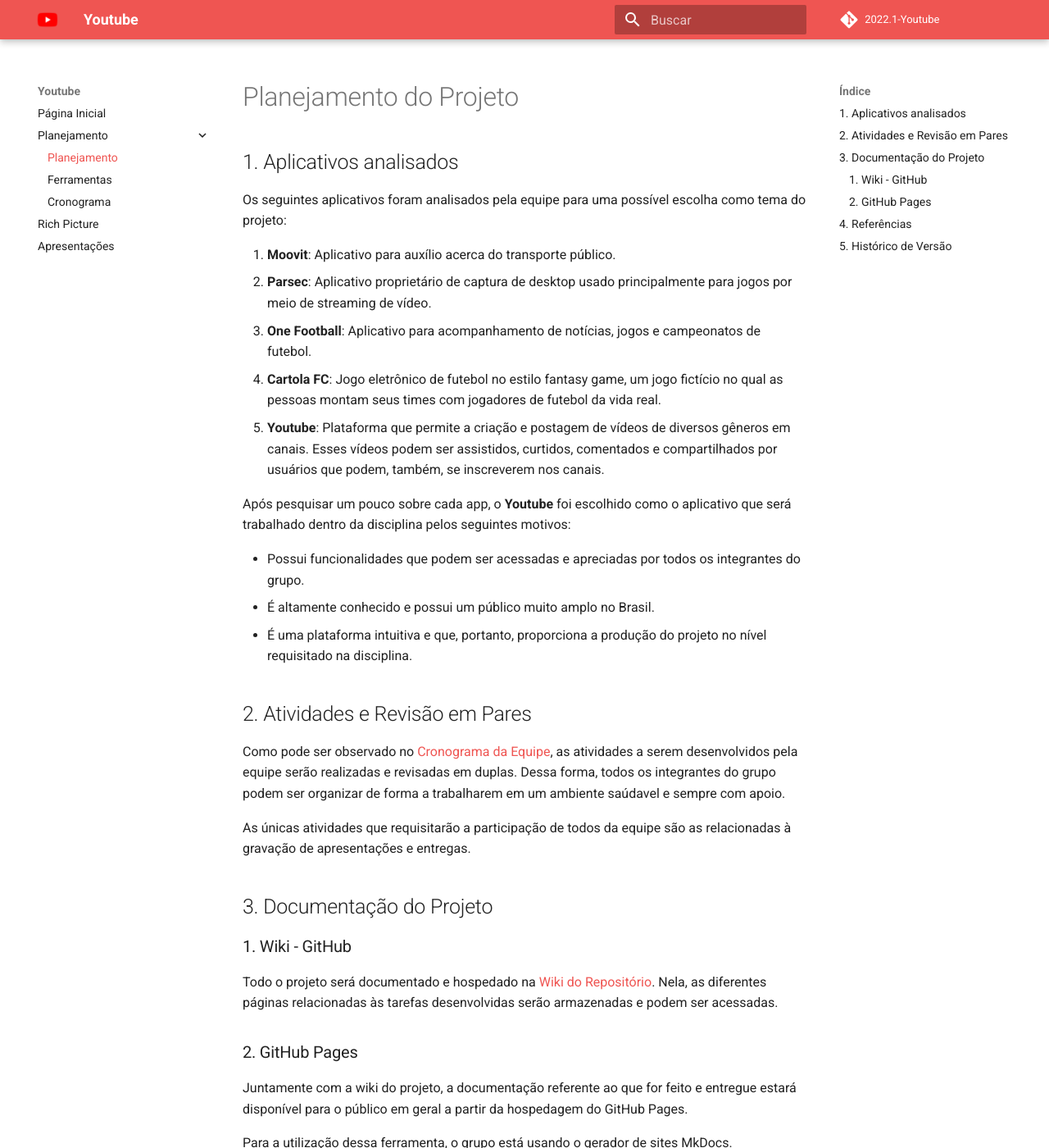
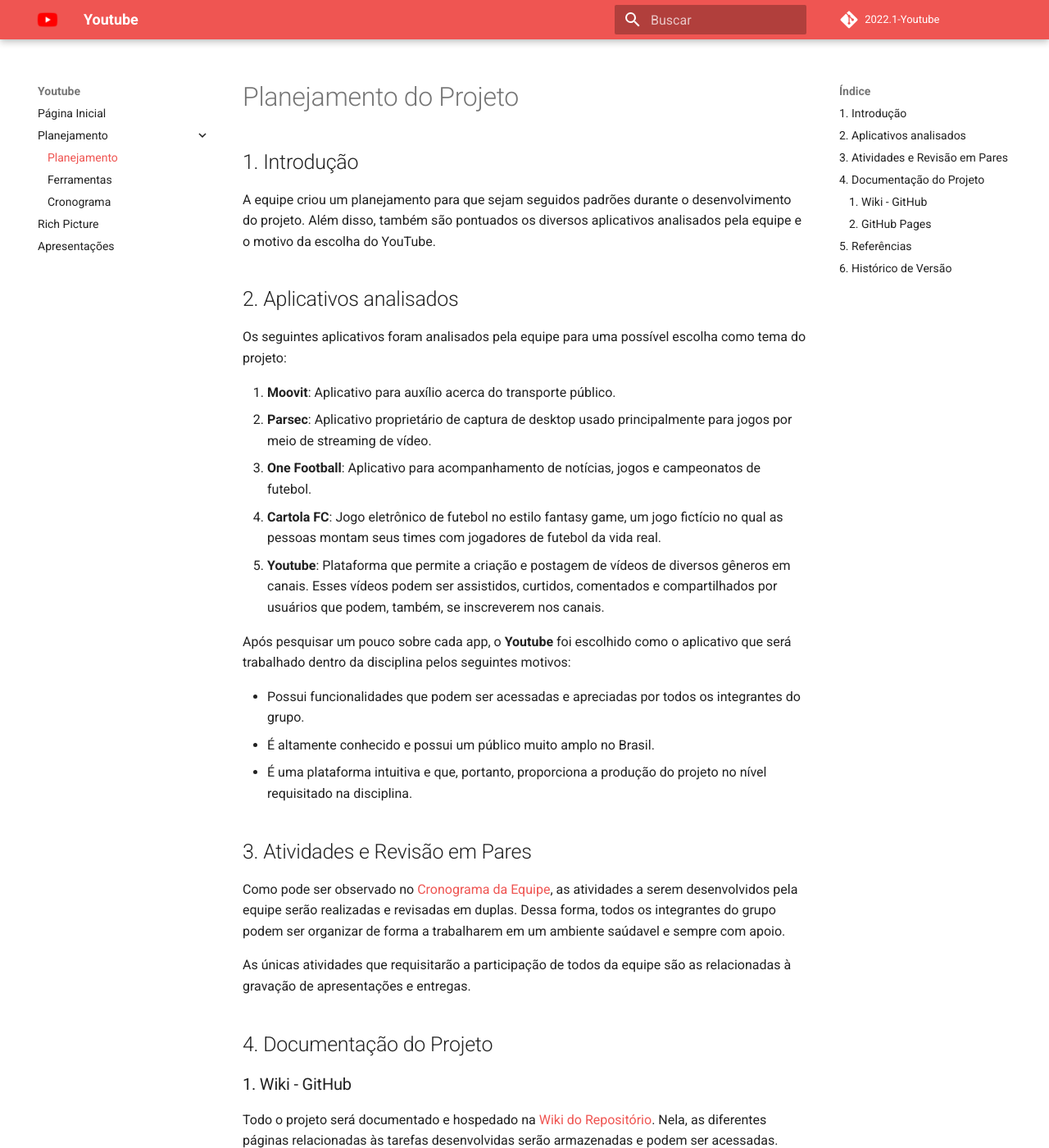
Before and after one commit to Requisitos-de-Software/2022.1-Youtube, an MkDocs documentation site: the page built from docs/planejamento/planejamento.md, in a window 1280 px wide and 1400 px high. Shown: the whole window at 82% size. Built offline with MkDocs 1.6.1 and Material for MkDocs 9.7.7, drawn with Linux system fonts in a browser that asks for light colours; comment, search, counter and statistics services are not loaded; some of the changed text lies outside the part shown.

Commit message:
introdução a todas as paginas

```diff
--- a/docs/planejamento/planejamento.md
+++ b/docs/planejamento/planejamento.md
@@ -1,6 +1,9 @@
 # Planejamento do Projeto
 
-## 1. Aplicativos analisados
+## 1. Introdução
+A equipe criou um planejamento para que sejam seguidos padrões durante o desenvolvimento do projeto. Além disso, também são pontuados os diversos aplicativos analisados pela equipe e o motivo da escolha do YouTube.
+
+## 2. Aplicativos analisados
 
 Os seguintes aplicativos foram analisados pela equipe para uma possível escolha como tema do projeto:
 
@@ -16,13 +19,13 @@ Após pesquisar um pouco sobre cada app, o **Youtube** foi escolhido como o apli
 - É altamente conhecido e possui um público muito amplo no Brasil.
 - É uma plataforma intuitiva e que, portanto, proporciona a produção do projeto no nível requisitado na disciplina.
 
-## 2. Atividades e Revisão em Pares
+## 3. Atividades e Revisão em Pares
 
 Como pode ser observado no [Cronograma da Equipe](https://requisitos-de-software.github.io/2022.1-Youtube/planejamento/cronograma/), as atividades a serem desenvolvidos pela equipe serão realizadas e revisadas em duplas. Dessa forma, todos os integrantes do grupo podem ser organizar de forma a trabalharem em um ambiente saúdavel e sempre com apoio.
 
 As únicas atividades que requisitarão a participação de todos da equipe são as relacionadas à gravação de apresentações e entregas.
 
-## 3. Documentação do Projeto
+## 4. Documentação do Projeto
 
 ### 1. Wiki - GitHub
 Todo o projeto será documentado e hospedado na [Wiki do Repositório](https://github.com/Requisitos-de-Software/2022.1-Youtube/wiki). Nela, as diferentes páginas relacionadas às tarefas desenvolvidas serão armazenadas e podem ser acessadas.
@@ -41,7 +44,7 @@ Para a utilização dessa ferramenta, o grupo está usando o gerador de sites Mk
 > - Youtube. Acesso em: 29 de jun. de 2022. Disponível em: https://about.youtube/
 > - MkDocs. Acesso em: 29 de jun. de 2022. Disponível em: https://www.mkdocs.org/
 
-## 5. Histórico de Versão
+## 6. Histórico de Versão
 | Versão | Data | Descrição | Autor(es) | Revisor(es) |
 | ------ | ---- | --------- | --------- | ----------- |
 | 1.0    | 25/06/2002 | Criação da primeira versão do documento com as os aplicativos analisados, metodologia de atuação da equipe e documentação do projeto. | @victorleaoo | @owhenrique, @B3holder2, @lramon2001, @Alef012, @CDGodoy |
```
Also changed, not shown: other parts of docs/planejamento/planejamento.md (+1 -1 lines), docs/apresentacao.md (+5 -2 lines), docs/planejamento/ferramentas.md (+6 -3 lines).
